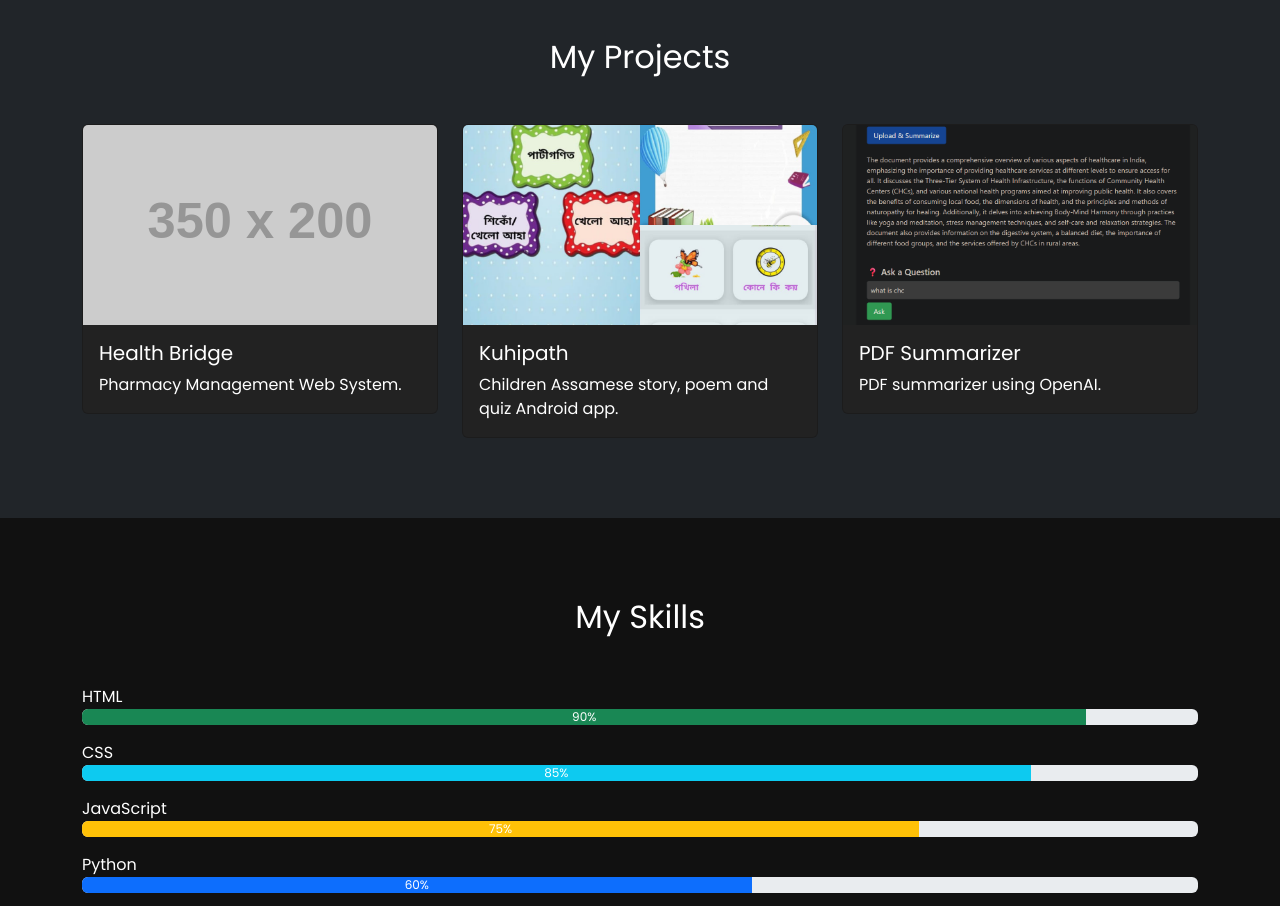
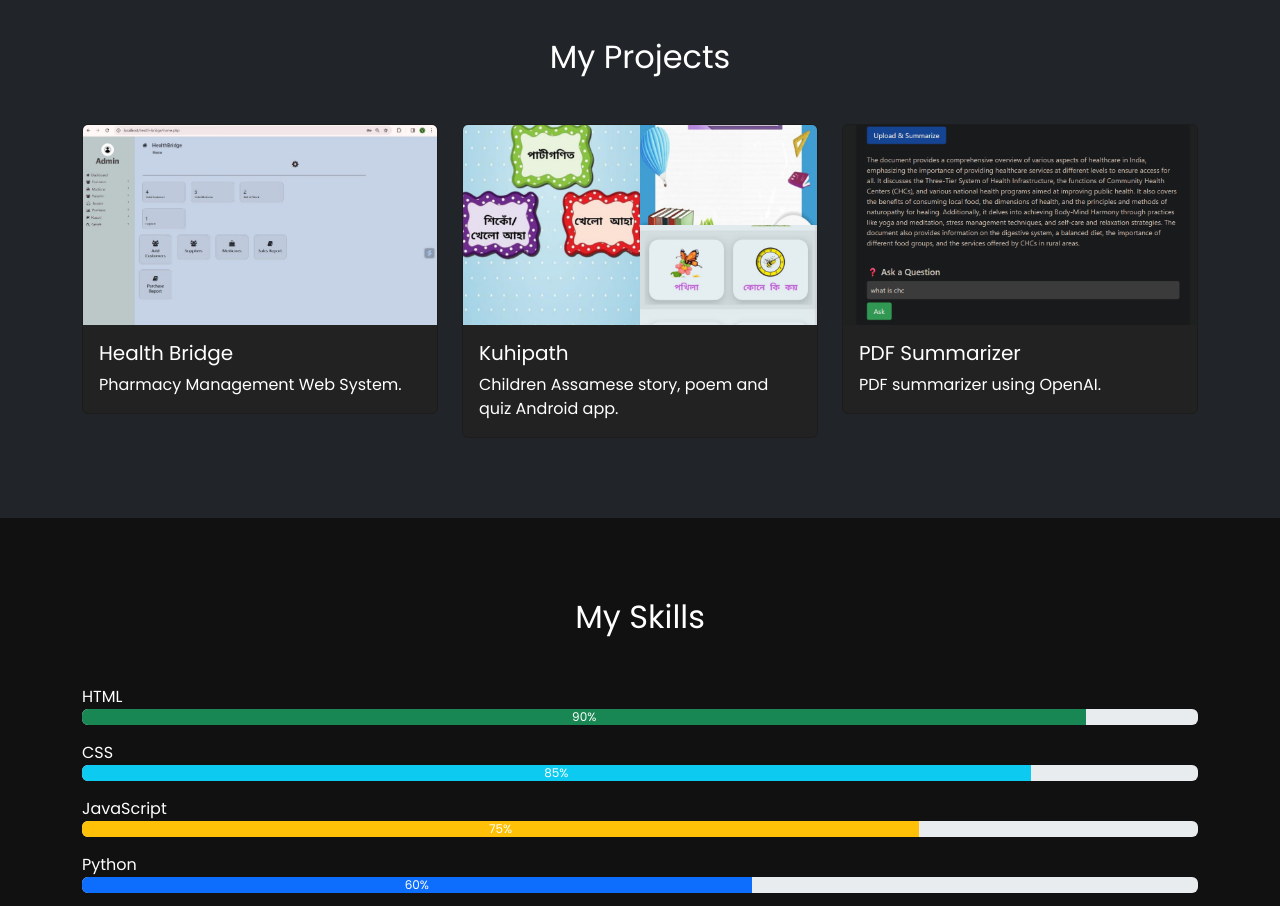
Before and after one commit to Dhruva062/Portfolio, a plain HTML site: page index.html in a window 1280 px wide. Shown: the part 1060-1966 px from the top of the page. Drawn offline with nearby package versions, Linux system fonts and the light colour scheme; placeholder pictures from the web are drawn by us.

Commit message:
img upload

```diff
--- a/index.html
+++ b/index.html
@@ -63,7 +63,7 @@
     <div class="row g-4">
       <div class="col-md-4">
         <div class="card">
-          <img src="https://via.placeholder.com/350x200" class="card-img-top" alt="Project 1">
+          <img src="m2.jpg" class="card-img-top" alt="Project 1">
           <div class="card-body">
             <h5 class="card-title">Health Bridge</h5>
             <p class="card-text">Pharmacy Management Web System.</p>
```
Also changed, not shown: m2.jpg (added).
